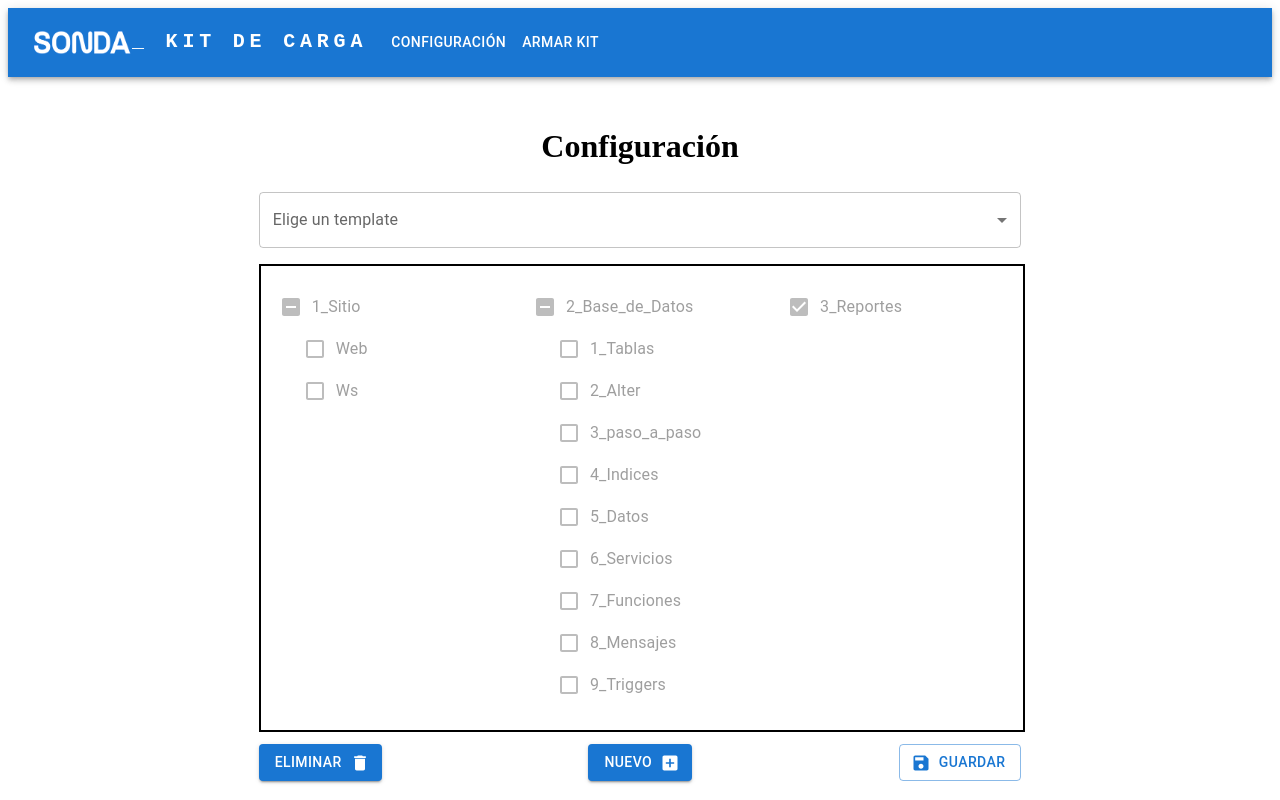
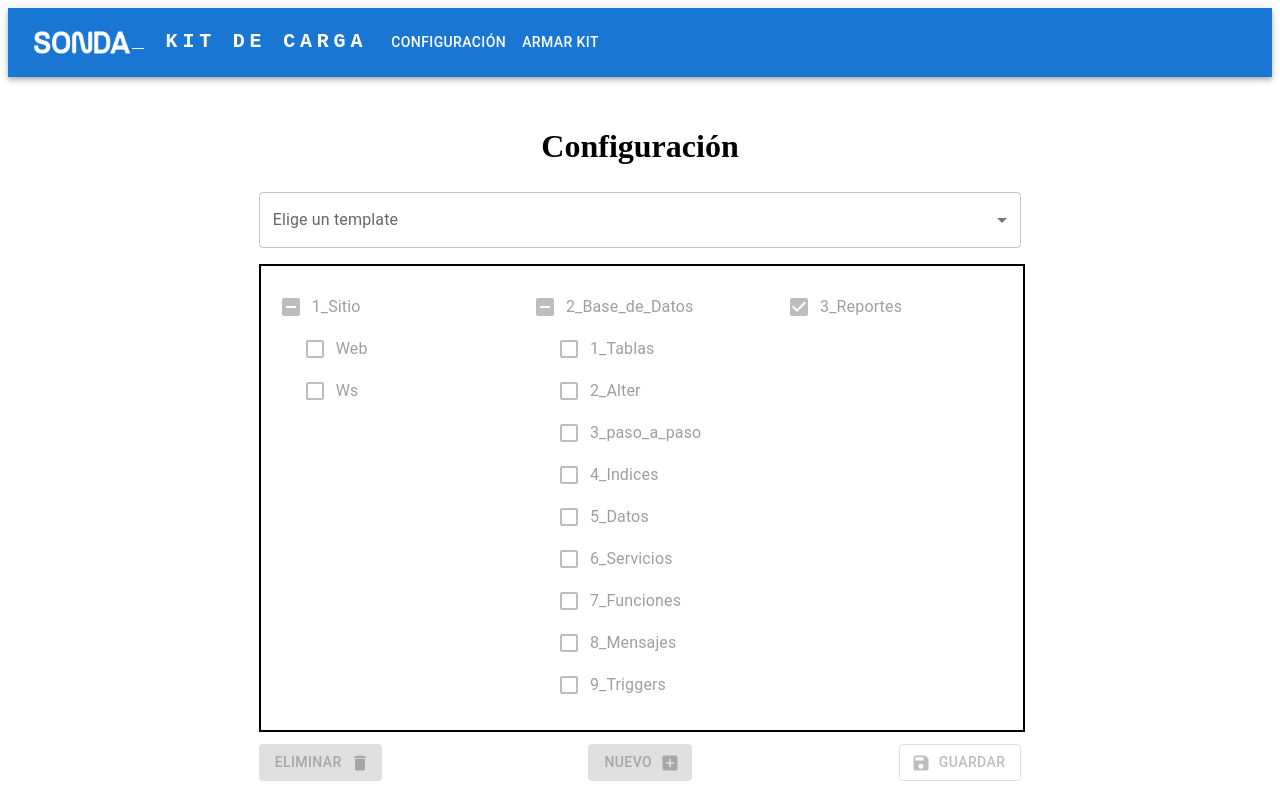
Before and after one commit to OwlDeev/kit_carga, a React (Create React App) app: page /configuracion in a window 1280 px wide. Shown: the top 800 px of the page. Built offline with nearby package versions, Linux system fonts and the light colour scheme; the HTML template or start-up script is replaced by a standard one.

Commit message:
modificaciones 2
NBM

```diff
--- a/src/views/Configuracion.jsx
+++ b/src/views/Configuracion.jsx
@@ -256,13 +256,13 @@ function Home() {
         <Grid item xs={2}></Grid>
         <Grid item xs={8}>
           <div className="div-button-template">
-            <Button Disabled variant="contained" endIcon={<DeleteIcon />}>
+            <Button disabled variant="contained" endIcon={<DeleteIcon />}>
               Eliminar
             </Button>
-            <Button variant="contained" endIcon={<AddBoxIcon />}>
+            <Button disabled variant="contained" endIcon={<AddBoxIcon />}>
               Nuevo
             </Button>
-            <Button variant="outlined" startIcon={<SaveIcon />}>
+            <Button disabled variant="outlined" startIcon={<SaveIcon />}>
               Guardar
             </Button>
           </div>
```
